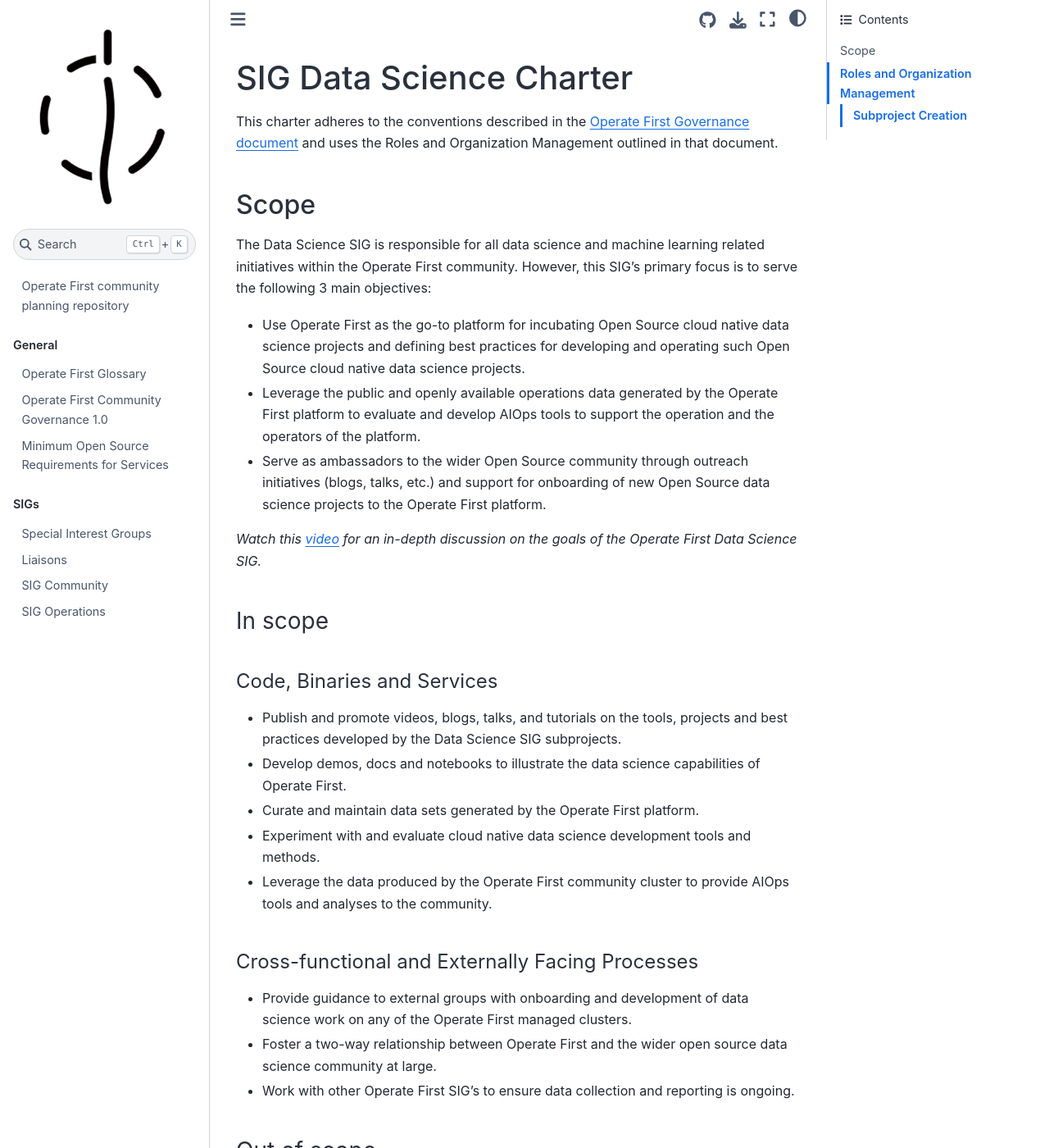
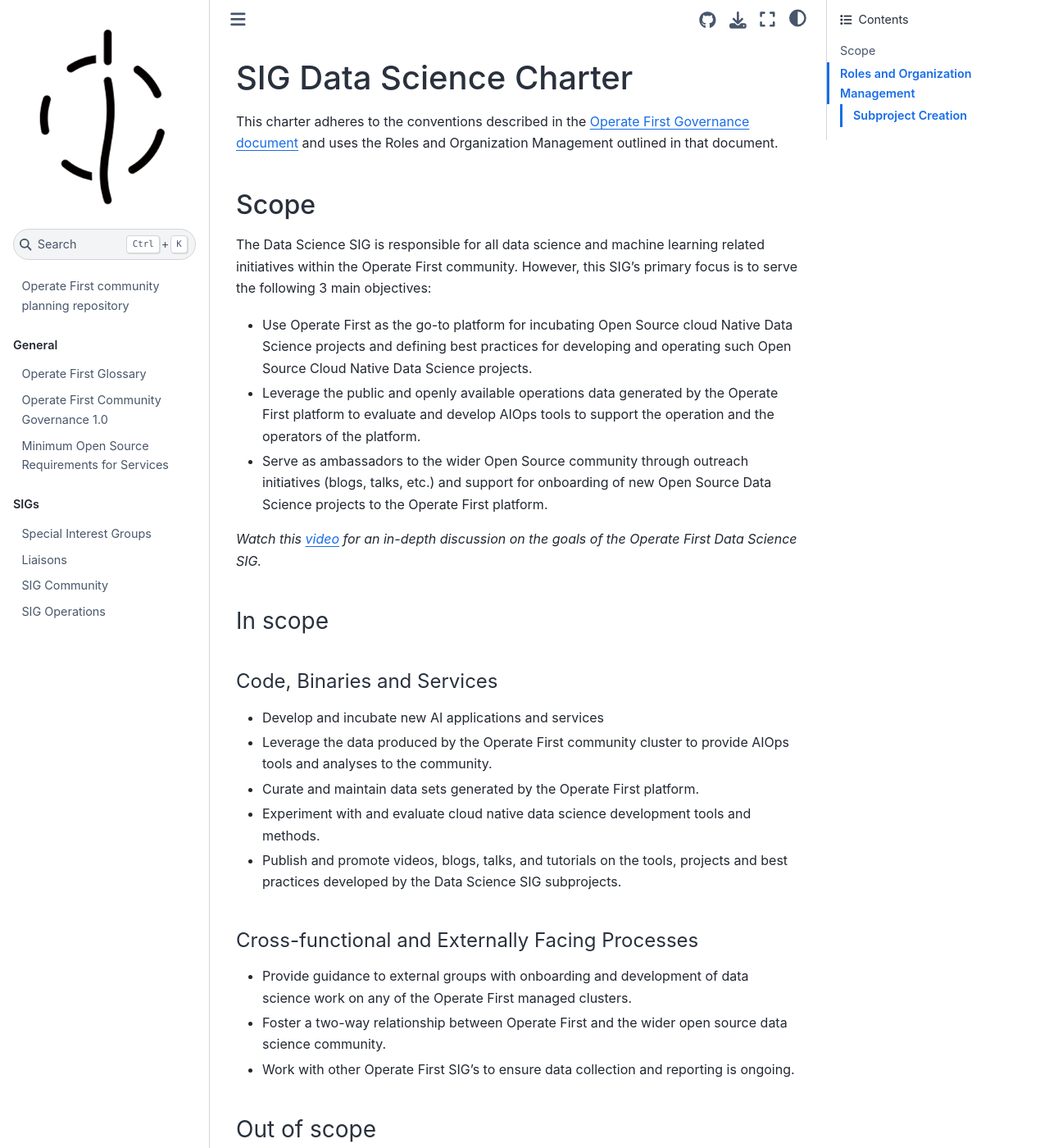
Before and after one commit to operate-first/community, a Jupyter Book: the page built from sig-data-science/charter.md, in a window 1280 px wide and 1400 px high. Shown: the whole window at 82% size. Built offline with Jupyter Book 1.0.4 settings and Sphinx 7.4.7 and the Sphinx Book theme 1.1.4, drawn with Linux system fonts in a browser that asks for light colours.

Commit message:
updated ds charter language

```diff
--- a/sig-data-science/charter.md
+++ b/sig-data-science/charter.md
@@ -6,11 +6,11 @@
 
 The Data Science SIG is responsible for all data science and machine learning related initiatives within the Operate First community. However, this SIG's primary focus is to serve the following 3 main objectives:
 
-* Use Operate First as the go-to platform for incubating Open Source cloud native data science projects and defining best practices for developing and operating such Open Source cloud native data science projects.
+* Use Operate First as the go-to platform for incubating Open Source cloud Native Data Science projects and defining best practices for developing and operating such Open Source Cloud Native Data Science projects.
 
 * Leverage the public and openly available operations data generated by the Operate First platform to evaluate and develop AIOps tools to support the operation and the operators of the platform.
 
-* Serve as ambassadors to the wider Open Source community through outreach initiatives (blogs, talks, etc.) and support for onboarding of new Open Source data science projects to the Operate First platform.
+* Serve as ambassadors to the wider Open Source community through outreach initiatives (blogs, talks, etc.) and support for onboarding of new Open Source Data Science projects to the Operate First platform.
 
 
 _Watch this [video](https://youtu.be/v4mur-_ywBM) for an in-depth discussion on the goals of the Operate First Data Science SIG._
@@ -20,15 +20,15 @@
 
 #### Code, Binaries and Services
 
-* Publish and promote videos, blogs, talks, and tutorials on the tools, projects and best practices developed by the Data Science SIG subprojects.
+* Develop and incubate new AI applications and services
 
-* Develop demos, docs and notebooks to illustrate the data science capabilities of Operate First.
+* Leverage the data produced by the Operate First community cluster to provide AIOps tools and analyses to the community.
 
 * Curate and maintain data sets generated by the Operate First platform.
 
 * Experiment with and evaluate cloud native data science development tools and methods.
 
-* Leverage the data produced by the Operate First community cluster to provide AIOps tools and analyses to the community.
+* Publish and promote videos, blogs, talks, and tutorials on the tools, projects and best practices developed by the Data Science SIG subprojects.
 
 
 
@@ -36,7 +36,7 @@
 
 * Provide guidance to external groups with onboarding and development of data science work on any of the Operate First managed clusters.
 
-* Foster a two-way relationship between Operate First and the wider open source data science community at large.
+* Foster a two-way relationship between Operate First and the wider open source data science community.
 
 * Work with other Operate First SIG’s to ensure data collection and reporting is ongoing.
 
@@ -44,7 +44,9 @@
 ### Out of scope
 
 * Not responsible for the installation and availability of data science services maintained by the Operate First Community cloud.
+
 * Not responsible for any code, notebooks or projects outside of the Operate First community, and without an associated subproject initiated by this SIG.
+
 * Not responsible for any request for support on any non-Open Source data or code.
 
 ## Roles and Organization Management
```
